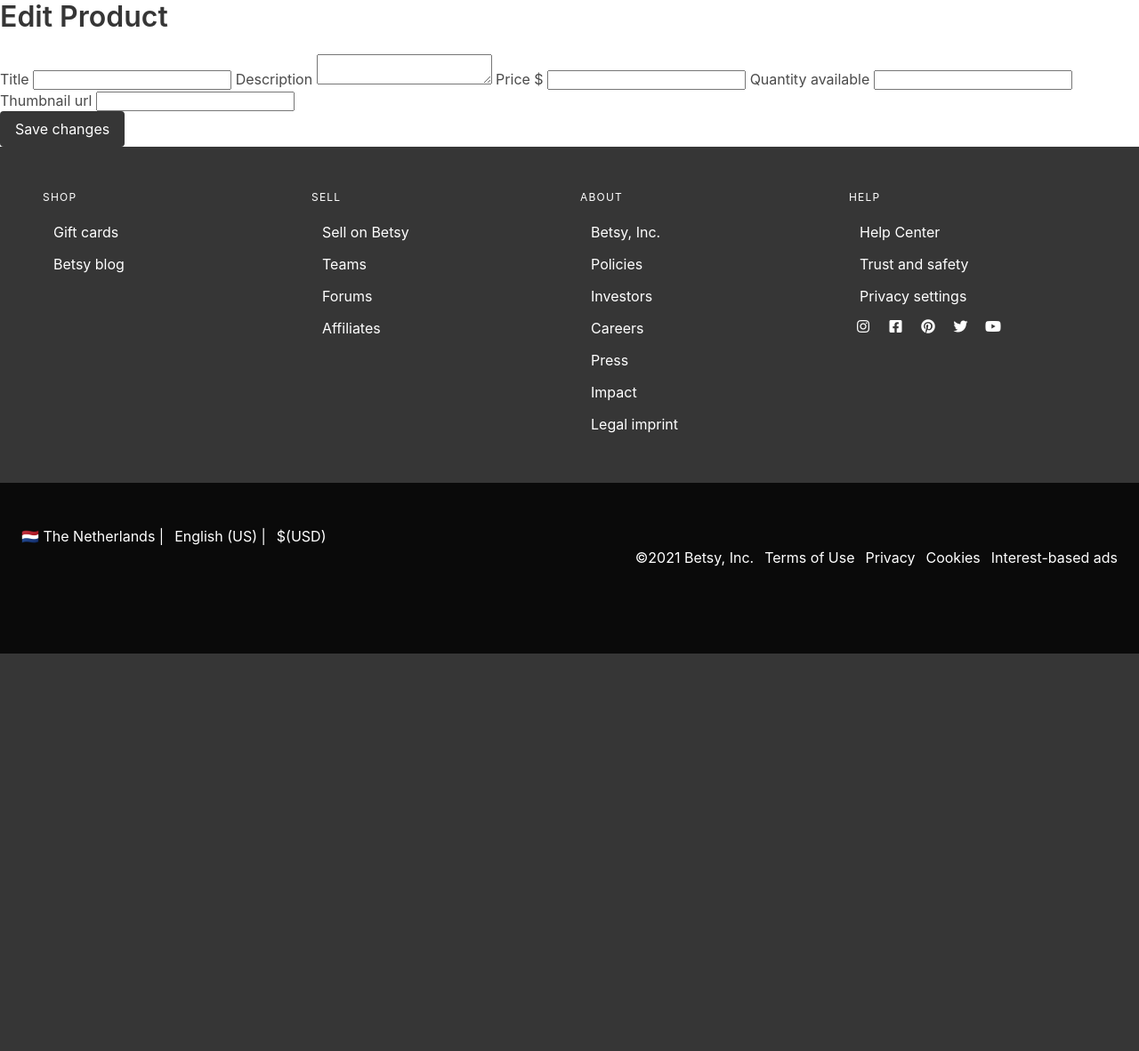
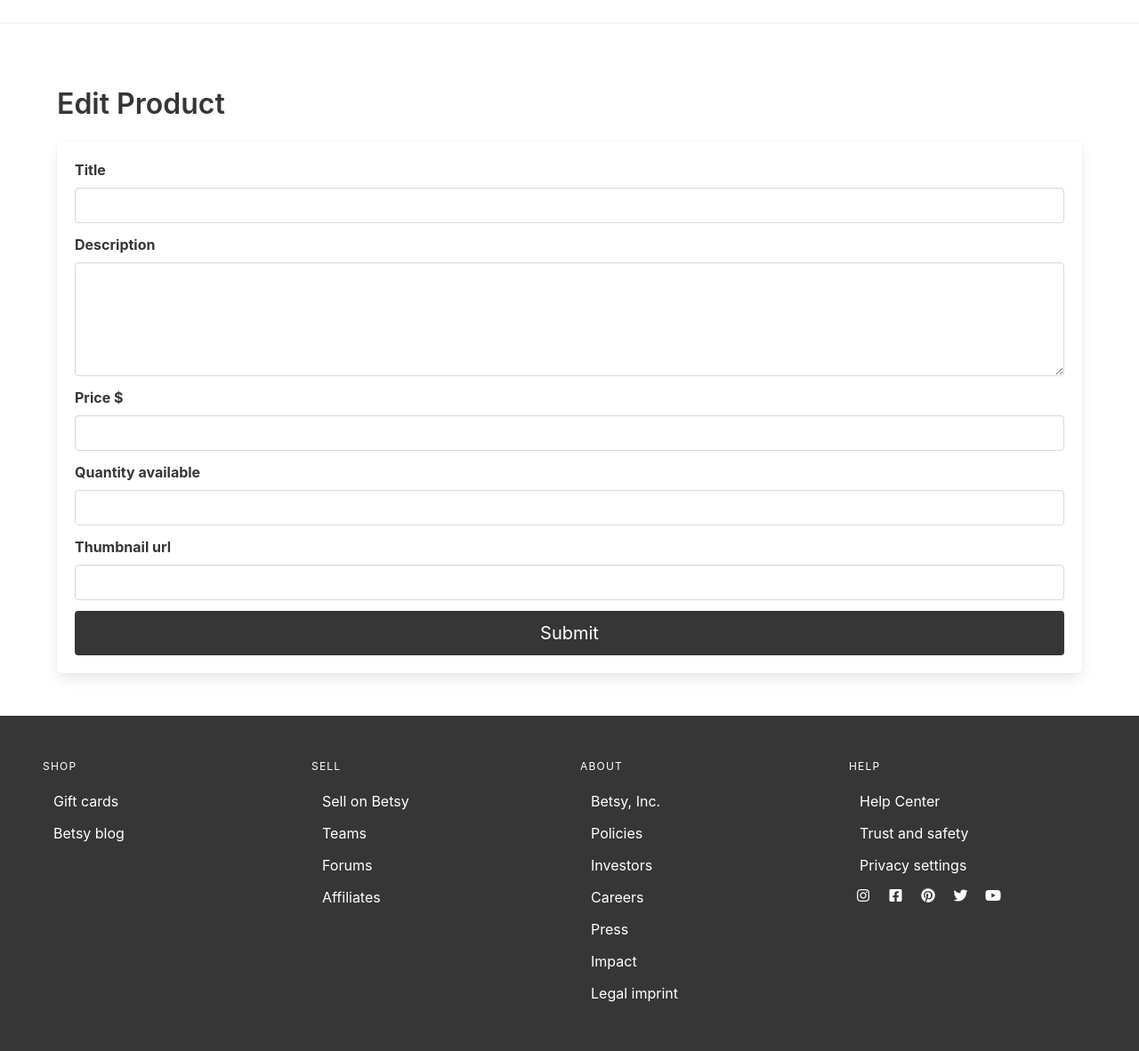
Before and after one commit to NTielman/Betsy, a Flask app: template templates/edit_product.html in a window 1280 px wide. Shown: the part 139-1321 px from the top of the page at 89% size. Before the commit the page ends 874 px from the top, so only its background shows below. Run offline with Flask 2, Linux system fonts and the light colour scheme; the template is opened without the code that fills it, so the values that code supplies are empty; some libraries are stand-ins or nearby versions.

Commit message:
edit product styling done

```diff
--- a/templates/404.html
+++ b/templates/404.html
@@ -2,6 +2,7 @@
 {% block title %} 404 {% endblock %}
 
 {% block content %}
+<hr>
   <div class="section">
     <div class="container">
       <div class="block">
--- a/templates/add_product.html
+++ b/templates/add_product.html
@@ -10,6 +10,8 @@
             {% endfor %}
         {% endif %}
     {% endwith %}
+
+    <hr>
 
     <h2 class="title">Add product info</h2>
 
--- a/templates/cart.html
+++ b/templates/cart.html
@@ -2,6 +2,7 @@
 {% block title %} Cart {% endblock %}
 
 {% block content %}
+<hr>
     <h1 class="title">Cart</h1>
     {% if cart %}
         <div class="box mb-6">
--- a/templates/edit_product.html
+++ b/templates/edit_product.html
@@ -10,27 +10,54 @@
         {% endif %}
     {% endwith %}
 
-    <h1 class="title">Edit Product</h1>
-    <form method="post">
-        <label for="title">Title</label>
-        <input id="title" type="text" placeholder="{{ product.title }}" name="title">
+    <hr>
+    <div class="section">
+        <div class="container">
+            <h1 class="title">Edit Product</h1>
+            <div class="box">
+                <form action="" method="post">
+                    <div class="field">
+                        <label class="label">Title</label>
+                        <div class="control">
+                            <input id="title" class="input" type="text" placeholder="{{ product.title }}" name="title">
+                        </div>
+                    </div>
 
-        <label for="description">Description</label>
-        <textarea id="description" placeholder="{{ product.description }}" name="description"></textarea>
+                    <div class="field">
+                        <label class="label">Description</label>
+                        <div class="control">
+                            <textarea id="description" class="textarea" placeholder="{{ product.description }}" name="description"></textarea>
+                        </div>
+                    </div>
 
-        <label for="price">Price $</label>
-        <input id="price" placeholder="{{ product.price_in_cents/100 }}" type="number" min="0.00" step="0.01" name="price">
+                    <div class="field">
+                        <label class="label">Price $</label>
+                        <div class="control">
+                            <input id="price" class="input" placeholder="{{ product.price_in_cents/100 }}" type="number" min="0.00" step="0.01" name="price">
+                        </div>
+                    </div>
 
-        <label for="qty">Quantity available</label>
-        <input id="qty" placeholder="{{ product.qty }}" type="number" min="1" name="qty">
+                    <div class="field">
+                        <label class="label">Quantity available</label>
+                        <div class="control">
+                            <input id="qty" class="input" placeholder="{{ product.qty }}" type="number" min="1" name="qty">
+                        </div>
+                    </div>
 
-        <label for="thumbnail">Thumbnail url</label>
-        <input id="thumbnail" type="url" placeholder="{{ product.thumbnail }}" name="thumbnail">
+                    <div class="field">
+                        <label class="label">Thumbnail url</label>
+                        <div class="control">
+                            <input id="thumbnail" class="input" type="url" placeholder="{{ product.thumbnail }}" name="thumbnail">
+                        </div>
+                    </div>
 
-        <div class="field">
-            <div class="control">
-                <input type="submit" class="button is-dark" value="Save changes">
+                    <div class="field">
+                        <div class="control">
+                            <input type="submit" class="button is-dark is-fullwidth is-medium" vvalue="Save changes">
+                        </div>
+                    </div>
+                </form>
             </div>
         </div>
-    </form>
+    </div>
 {% endblock %}
--- a/templates/edit_profile.html
+++ b/templates/edit_profile.html
@@ -10,6 +10,7 @@
         {% endif %}
     {% endwith %}
 
+    <hr>
     <div class="section">
         <div class="columns">
             <div class="column is-3">
--- a/templates/my_purchases.html
+++ b/templates/my_purchases.html
@@ -2,6 +2,7 @@
 {% block title %} My Purchases {% endblock %}
 
 {% block content %}
+<hr>
 <div class="columns">
     {% if purchases %}
         {% for purchase in purchases %}
--- a/templates/my_sales.html
+++ b/templates/my_sales.html
@@ -2,6 +2,7 @@
 {% block title %} My Sales {% endblock %}
 
 {% block content %}
+<hr>
 <div class="columns">
     {% if sales %}
         {% for sale in sales %}
--- a/templates/product_page.html
+++ b/templates/product_page.html
@@ -2,6 +2,7 @@
 {% block title %} {{ product.title }} {% endblock %}
 
 {% block content %}
+<hr>
     {% if product_images %}
         {% for image_url in product_images %}
             <figure class="image is-2by2 mb-6">
--- a/templates/sign_up.html
+++ b/templates/sign_up.html
@@ -10,6 +10,7 @@
         {% endif %}
     {% endwith %}
 
+    <hr>
     <div class="section">
         <div class="container">
             <h2 class="title">Sign up for Betsy</h2>
--- a/templates/success.html
+++ b/templates/success.html
@@ -10,6 +10,7 @@
         {% endif %}
     {% endwith %}
 
+    <hr>
     <h1 class="title">Thank you!</h1>
     <p>your order has been placed</p>
 {% endblock %}
```
Also changed, not shown: templates/my_products.html (+33 -8 lines). Lines whose indentation alone changed are shown as unchanged.
